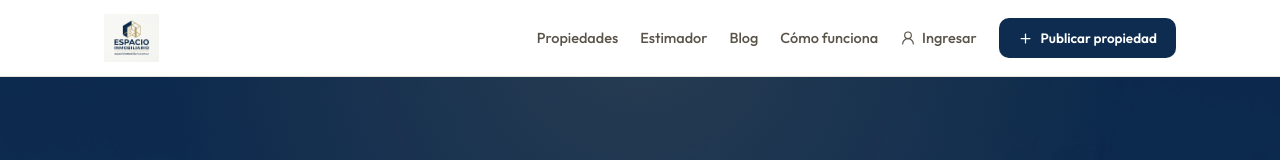
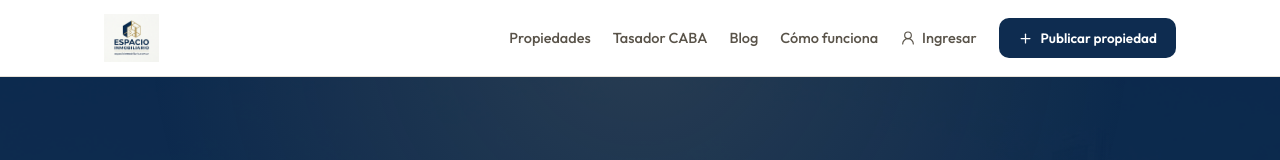
Before and after one commit to eugenio-nielsen/espacio-inmobiliario, a Next.js app: page / in a window 1280 px wide. Shown: the top 160 px of the page. Built offline with nearby package versions, Linux system fonts and the light colour scheme; no server answers; the database is empty; a web font is replaced by a local one.

Commit message:
copy: rename nav label 'Estimador' to 'Tasador CABA' (desktop + mobile)
Co-Authored-By: Claude Opus 4.8 <noreply@anthropic.com>

```diff
--- a/components/MobileMenu.tsx
+++ b/components/MobileMenu.tsx
@@ -6,7 +6,7 @@ import { signOut } from "@/lib/actions/auth";
 
 const LINKS = [
   { href: "/propiedades", label: "Propiedades", icon: Building2 },
-  { href: "/estimador", label: "Estimador", icon: Calculator },
+  { href: "/estimador", label: "Tasador CABA", icon: Calculator },
   { href: "/blog", label: "Blog", icon: FileText },
   { href: "/como-funciona", label: "Cómo funciona", icon: HelpCircle },
 ];
--- a/components/Navbar.tsx
+++ b/components/Navbar.tsx
@@ -37,7 +37,7 @@ export default async function Navbar() {
 
         <nav className="nav-links-desktop">
           <a href="/propiedades" style={navLink} className="nav-hide-mobile">Propiedades</a>
-          <a href="/estimador" style={navLink} className="nav-hide-mobile">Estimador</a>
+          <a href="/estimador" style={navLink} className="nav-hide-mobile">Tasador CABA</a>
           <a href="/blog" style={navLink} className="nav-hide-mobile">Blog</a>
           <a href="/como-funciona" style={navLink} className="nav-hide-mobile">Cómo funciona</a>
 
```
